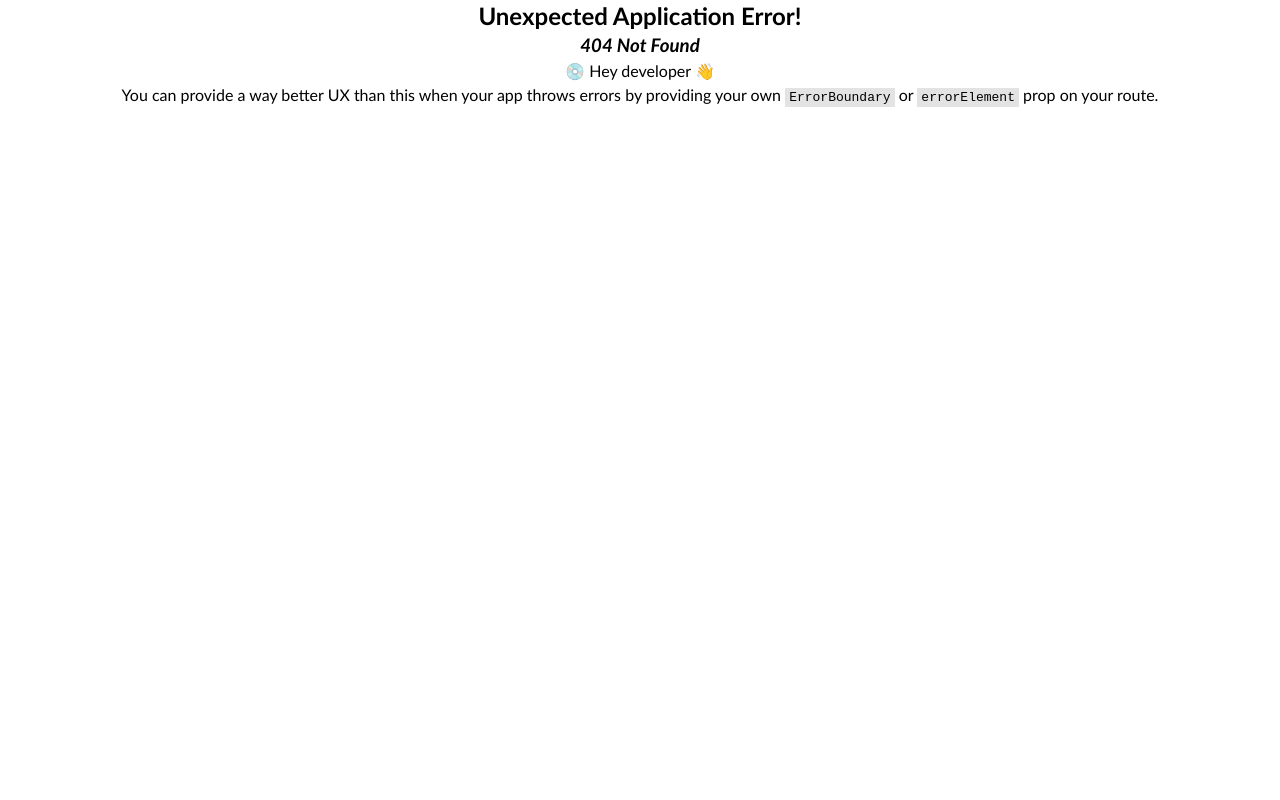
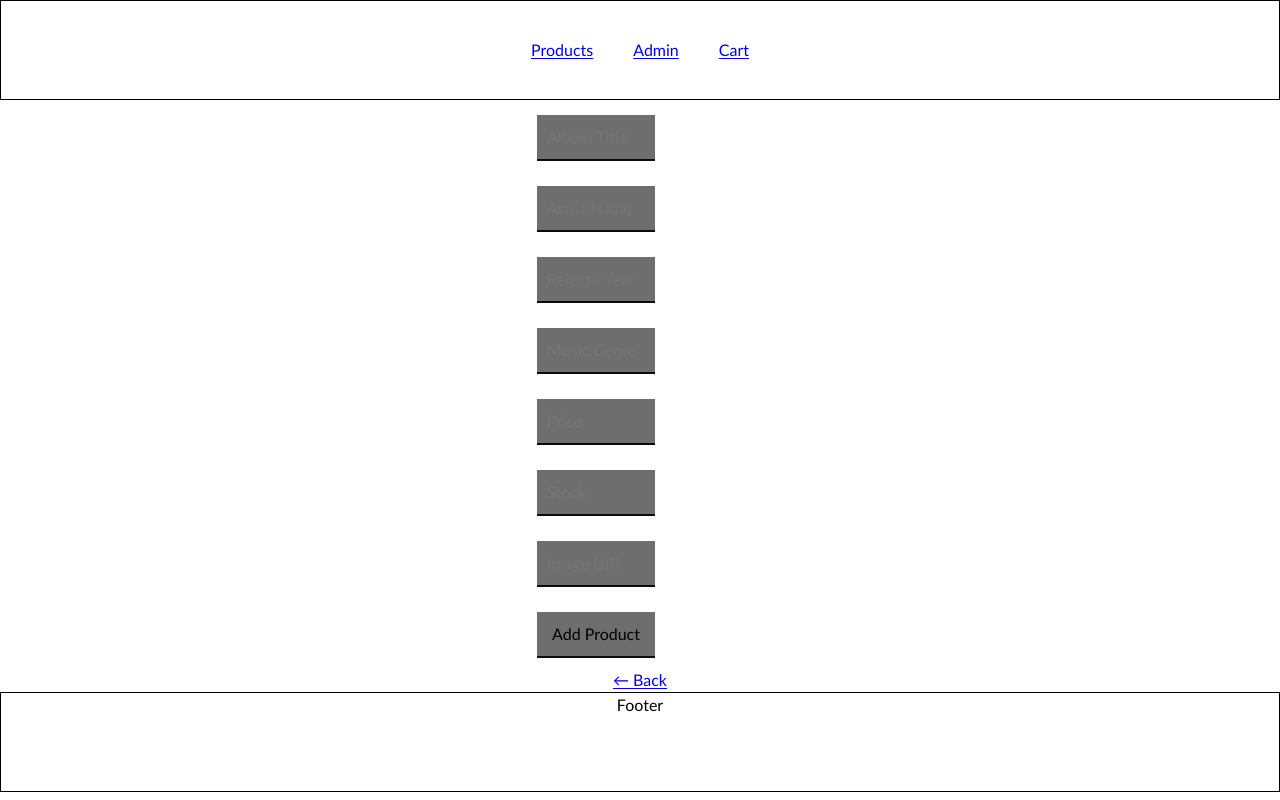
Before and after one commit to jonaelghid3y/Brokenrecords, a React (Vite) app: page /admin/CreateProduct in a window 1280 px wide. Before the commit this address had no page. Built offline with nearby package versions, Linux system fonts and the light colour scheme.

Commit message:
admin-uuid4

```diff
--- a/package.json
+++ b/package.json
@@ -12,7 +12,8 @@
     "react": "^18.2.0",
     "react-dom": "^18.2.0",
     "react-router-dom": "^6.10.0",
-    "styled-components": "^5.3.9"
+    "styled-components": "^5.3.9",
+    "uuid4": "^2.0.3"
   },
   "devDependencies": {
     "@types/react": "^18.0.28",
--- a/src/components/Nav.jsx
+++ b/src/components/Nav.jsx
@@ -7,7 +7,7 @@ const Nav = () => {
 
     <nav id="nav">
       <Link to="/" className={`länkar ${location.pathname === '/' ? 'active' : ''}`}>Products</Link>
-      <Link to="/Manageproducts" className={`länkar ${location.pathname === '/Manageproducts' ? 'active' : ''}`}>Admin</Link>
+      <Link to="/admin/Manageproducts" className={`länkar ${location.pathname === 'admin/Manageproducts' ? 'active' : ''}`}>Admin</Link>
       <Link to="/Checkout" className={`länkar ${location.pathname === '/Checkout' ? 'active' : ''}`}>Cart</Link>
     </nav>
   )
--- a/src/main.jsx
+++ b/src/main.jsx
@@ -34,15 +34,15 @@ const router = createBrowserRouter([
         element: <Checkout />,
       },
       {
-        path: "/CreateProduct",
+        path: "admin/CreateProduct",
         element: <CreateProduct />,
       },
       {
-        path: "/ManageProducts",
+        path: "admin/ManageProducts",
         element: <ManageProducts />,
       },
       {
-        path: "/UpdateProduct/:id",
+        path: "admin/UpdateProduct/:id",
         element: <UpdateProduct />,
       },
 
--- a/src/pages/Products.jsx
+++ b/src/pages/Products.jsx
@@ -1,6 +1,8 @@
 import React, { useState, useEffect, useContext } from 'react';
 import { Link } from 'react-router-dom';
 import { CartContext } from '../components/CartContext';
+import uuid4 from "uuid4";
+
 
 const Products = () => {
   const [productList, setProductList] = useState([]);
@@ -19,7 +21,7 @@ const Products = () => {
     <div className='pagediv'>
       <ul className='productUL'>
         {productList.map((products) =>
-          <li className='productListItem' key={products._id}>
+          <li className='productListItem' key={uuid4()}>
             <img className='bigListImage' src={products.image} alt="" />
             <h4>{products.title}</h4>
             <h5>{products.description} {products.releaseyear}</h5>
--- a/src/pages/admin/CreateProduct.jsx
+++ b/src/pages/admin/CreateProduct.jsx
@@ -1,4 +1,5 @@
 import React, { useState } from 'react';
+import { Link, useNavigate } from 'react-router-dom';
 
 const CreateProduct = () => {
   const [title, setTitle] = useState('');
@@ -8,8 +9,10 @@ const CreateProduct = () => {
   const [price, setPrice] = useState("")
   const [stock, setStock] = useState("")
   const [image, setImage] = useState("")
+  const navigate = useNavigate();
 
   async function handleSubmit(e) {
+    e.preventDefault();
     const formData = {
       title,
       description,
@@ -35,6 +38,7 @@ const CreateProduct = () => {
       console.error('Error:', error);
     }
     console.log(formData)
+    navigate('/admin/Manageproducts')
   }
 
   return (
@@ -44,10 +48,11 @@ const CreateProduct = () => {
         <input type="text" className='artistInput' placeholder='Artist Name' value={description} onChange={e => setDescription(e.target.value)} />
         <input type="text" className='releaseYearInput' pattern="[0-9]{4}" placeholder='Release Year' value={releaseyear} onChange={e => setReleaseYear(e.target.value)} />
         <input type="text" className='genreInput' placeholder='Music Genre' value={category} onChange={e => setCategory(e.target.value)} />
-        <input type="number" className='priceInput' placeholder='Price' value={price} onChange={e => setPrice(e.target.value)}/>
-        <input type="number" className='stockInput' placeholder='Stock' value={stock} onChange={e => setStock(e.target.value)}/>
-        <input type="text" className='imageURLInput' placeholder='Image URL' value={image} onChange={e => setImage(e.target.value)}/>
-        <input type="submit" className='addProduct' value="Add Product"/>
+        <input type="number" className='priceInput' placeholder='Price' value={price} onChange={e => setPrice(e.target.value)} />
+        <input type="number" className='stockInput' placeholder='Stock' value={stock} onChange={e => setStock(e.target.value)} />
+        <input type="text" className='imageURLInput' placeholder='Image URL' value={image} onChange={e => setImage(e.target.value)} />
+        <input type="submit" className='addProduct' value="Add Product" />
+        <Link to="/admin/ManageProducts">&#8592; Back</Link>
       </form>
     </div>
   );
--- a/src/pages/admin/ManageProducts.jsx
+++ b/src/pages/admin/ManageProducts.jsx
@@ -86,7 +86,7 @@ transition: 0.5s;
 
 
 `;
-const Styleddeletebutton = styled.button `
+const Styleddeletebutton = styled.button`
 border-radius: 5px;
 color: white;
 border: none;
@@ -148,8 +148,8 @@ const ManageProducts = () => {
 
       <Styledh1div>
 
-        <h1 id="h1manage" style={{ fontSize: "60px"}}> Manageproducts</h1>
-        <Link id="createproductnavigering" to="/createProduct">Lägg till <Styledimg   id="plusbild" src="../../imgs/9023850_plus_circle_fill_icon.png" /> </Link>
+        <h1 id="h1manage" style={{ fontSize: "60px" }}> Manageproducts</h1>
+        <Link id="createproductnavigering" to="/admin/createProduct">Lägg till <Styledimg id="plusbild" src="../../imgs/9023850_plus_circle_fill_icon.png" /> </Link>
 
       </Styledh1div>
 
@@ -157,7 +157,7 @@ const ManageProducts = () => {
 
       <Styledtable id="table">
 
-        <thead style={{backgroundColor: "rgb(38, 38, 38)" , color: "white"}}>
+        <thead style={{ backgroundColor: "rgb(38, 38, 38)", color: "white" }}>
 
           <tr >
 
@@ -179,13 +179,13 @@ const ManageProducts = () => {
         {productList.map((products) =>
           <tbody key={products['_id']}>
             <Styledtr>
-              <Styledtd><img src={products.image} style={{height: "70px",width: "70px",margin: "0", padding: "0"}}></img></Styledtd>
+              <Styledtd><img src={products.image} style={{ height: "70px", width: "70px", margin: "0", padding: "0" }}></img></Styledtd>
               <Styledtd>{products.title}</Styledtd>
               <Styledtd>{products.description}</Styledtd>
               <Styledtd>{products.releaseyear}</Styledtd>
               <Styledtd>{products.price}</Styledtd>
               <Styledtd>{products.stock}</Styledtd>
-              <Styledtd id="knappcontainer"> <Link id="uppdateraKnapp"to={"/Updateproduct/" + products['_id']}>Ändra</Link><Styleddeletebutton id="raderaKnapp"onClick={() => { deletePun(products['_id']) }}>Ta bort</Styleddeletebutton></Styledtd>
+              <Styledtd id="knappcontainer"> <Link id="uppdateraKnapp" to={"/Updateproduct/" + products['_id']}>Ändra</Link><Styleddeletebutton id="raderaKnapp" onClick={() => { deletePun(products['_id']) }}>Ta bort</Styleddeletebutton></Styledtd>
 
             </Styledtr>
 
```
